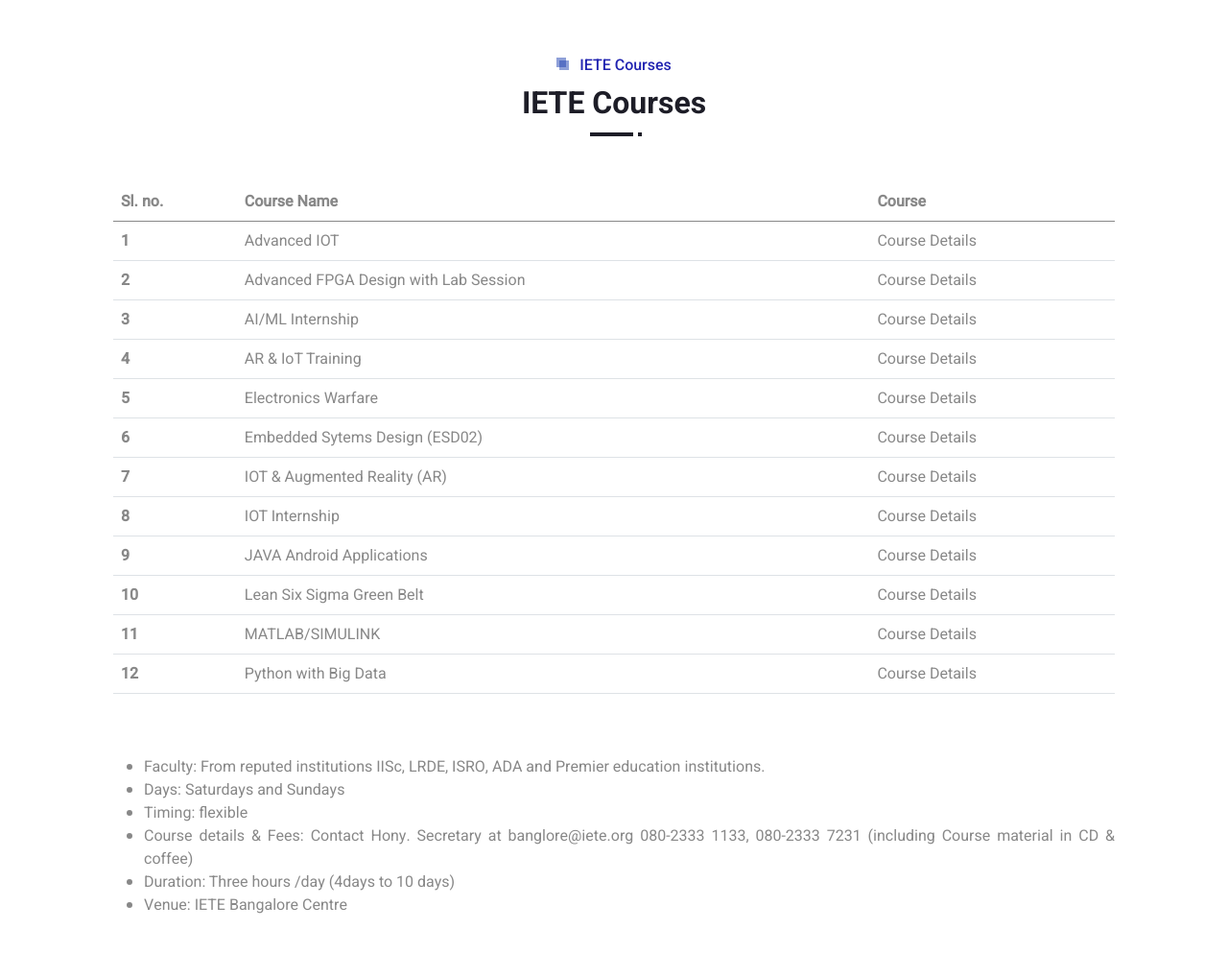
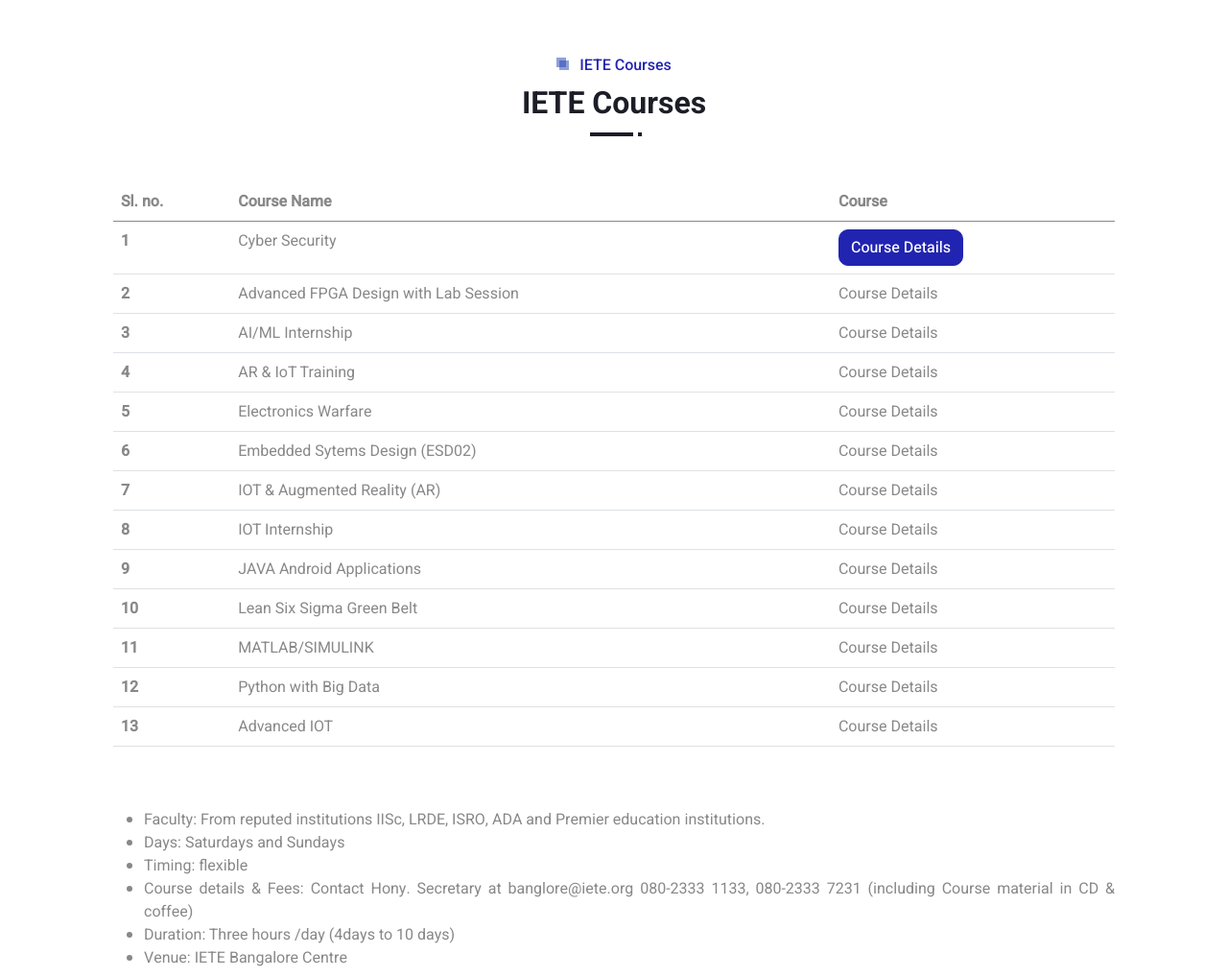
Before and after one commit to KetanKeshav/IETE-Bangalore, a PHP site: page /iete-courses.php in a window 1280 px wide. Shown: the part 88-1106 px from the top of the page at 96% size. Run offline with PHP 8.4, Linux system fonts and the light colour scheme; some libraries are stand-ins or nearby versions.

Commit message:
Merging into master

```diff
--- a/css/style.css
+++ b/css/style.css
@@ -647,6 +647,6 @@ h6,
     font-size: 14px;
 }
 
-  .text-justify{
+.text-justify {
     text-align: justify;
 }
--- a/iete-courses.php
+++ b/iete-courses.php
@@ -73,8 +73,8 @@
                                 <tbody>
                                     <tr>
                                         <th scope="row">1</th>
-                                        <td>Advanced IOT</td>
-                                        <td>Course Details</td>
+                                        <td>Cyber Security</td>
+                                        <td><a href="./assets/downloads/Course Content of Cyber Security.pdf" class="btn btn-primary" download="Cyber Security IETE Course">Course Details</a></td>
                                     </tr>
                                     <tr>
                                         <th scope="row">2</th>
@@ -131,6 +131,11 @@
                                         <td>Python with Big Data</td>
                                         <td>Course Details</td>
                                     </tr>
+                                    <tr>
+                                        <th scope="row">13</th>
+                                        <td>Advanced IOT</td>
+                                        <td>Course Details</td>
+                                    </tr>
                                 </tbody>
                             </table>
                             <br><br>
--- a/iici.php
+++ b/iici.php
@@ -124,6 +124,9 @@
                     <div class="col-lg-3">
                         <a href="./assets/downloads/CFS.pdf" download="IICI-23-CFSP" class="btn btn-outline-secondary py-sm-3 px-sm-5 rounded-pill me-3 animated slideInLeft">Call For Sponsors</a>
                     </div>
+                    <div class="col-lg-3">
+                        <a href="https://iete.org/IETE-Journal%20of%20Research%20Template.pdf" download="IICI-23-CFSP" class="btn btn-outline-secondary py-sm-3 px-sm-5 rounded-pill me-3 animated slideInLeft">Conference Paper Template</a>
+                    </div>
                 </div>
                 <div class="container-xxl py-5">
                     <div class="container px-lg-5">
```
Also changed, not shown: index.php (+5 -23 lines), payment.php (+10 -17 lines), 1 other file. Lines whose indentation alone changed are shown as unchanged.
